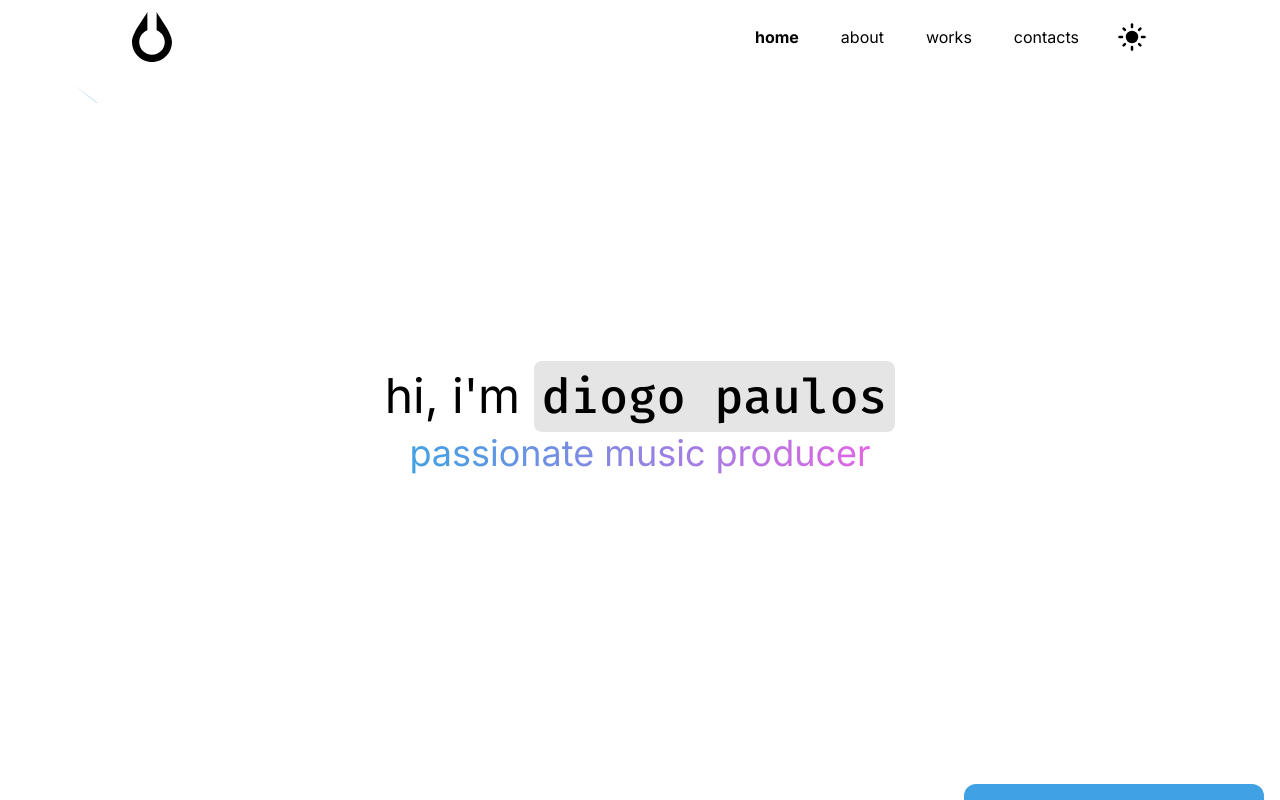
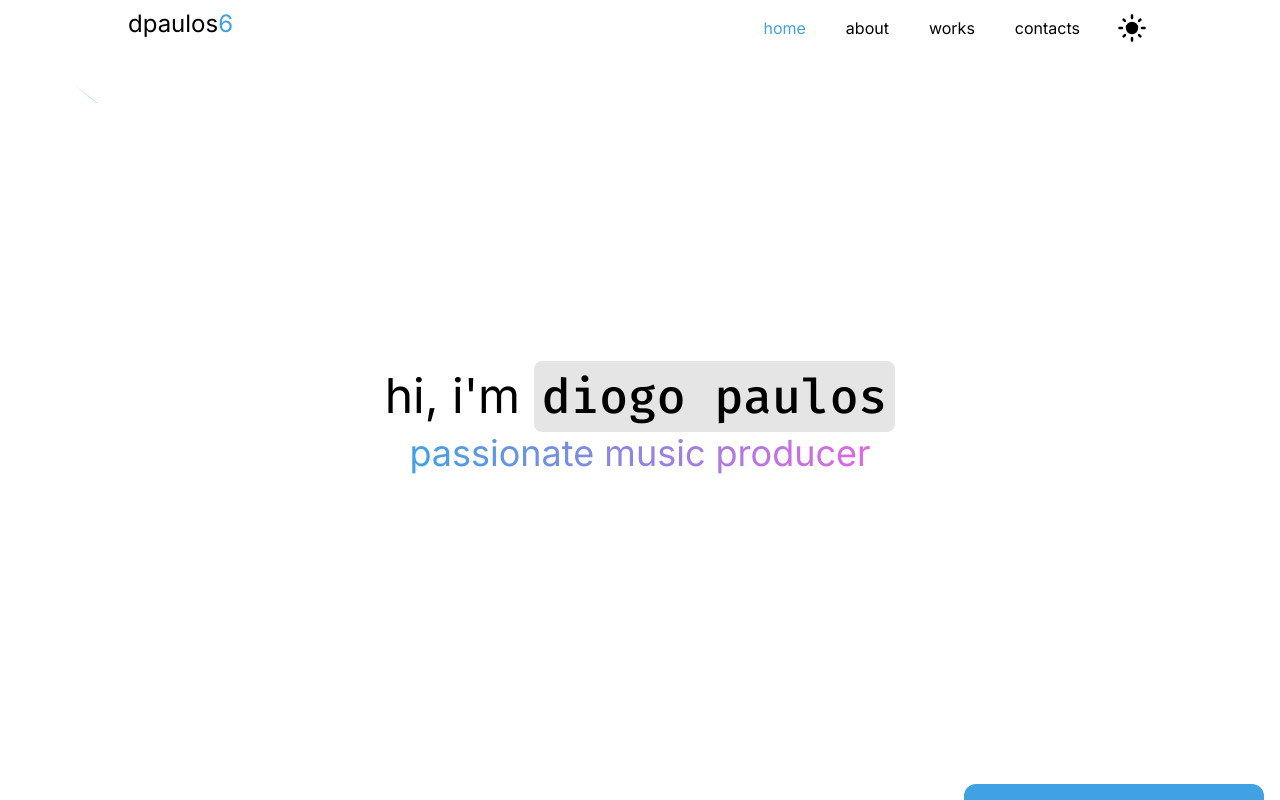
Before and after one commit to dpaulos6/dpaulos6.com, a Next.js app: page / in a window 1280 px wide. Built offline with nearby package versions, Linux system fonts and the light colour scheme.

Commit message:
theme final update

```diff
--- a/src/components/NavLink.tsx
+++ b/src/components/NavLink.tsx
@@ -11,10 +11,12 @@ function NavLink({ href, children }: NavLinkProps) {
   const path = usePathname();
   const isActive = path === href;
 
+  console.log(isActive ? "text-primary" : "text-text")
+
   return (
     <Link
       href={href}
-      className={`flex text-text items-center px-2 h-[40px] rounded-xl border border-transparent hover:bg-hover hover:border-background-border transition-all ${isActive ? "font-bold" : ""}`}
+      className={`flex items-center px-2 hover:text-primary transition-all ${isActive ? "text-primary" : "text-text"}`}
     >
       {children}
     </Link>
--- a/src/components/navbar.tsx
+++ b/src/components/navbar.tsx
@@ -70,8 +70,9 @@ export default function Navbar() {
   return (
     <nav className="fixed top-0 left-0 w-full h-fit flex flex-row justify-between xl:px-[10%] px-8 py-2 z-50 select-none">
       <div>
-        <Link href="/" className="group">
-          <LogoSvg className="w-12 h-fit p-1 fill-text hover:fill-primary transition-colors duration-200" />
+        <Link href="/" className="text-2xl group">
+          <span className="text-text group-hover:text-primary transition duration-300">dpaulos</span>
+          <span className="text-primary group-hover:text-text transition duration-300">6</span>
         </Link>
       </div>
       <div className="flex items-center gap-6 md:gap-6">
@@ -93,29 +94,29 @@ export default function Navbar() {
           </div>
           <div className="hidden md:flex">
             <DropdownMenu>
-              <DropdownMenuTrigger className="flex justify-center items-center w-10 h-10 text-3xl rounded-xl p-1 text-text transition-all ring-0 outline-none border border-transparent hover:bg-hover hover:border-background-border data-[state=open]:bg-hover data-[state=open]:border data-[state=open]:border-background-border">
+              <DropdownMenuTrigger className="flex justify-center items-center w-10 h-10 text-3xl rounded-xl text-text transition-all ring-0 outline-none border border-transparent hover:text-primary data-[state=open]:text-primary">
                 {colorMode !== "light" ? <DarkModeIcon /> : <LightModeIcon />}
               </DropdownMenuTrigger>
               <DropdownMenuContent className="bg-background-menu rounded-lg border-background-border">
                 <DropdownMenuItem
-                  className="hover:!bg-background-hover !text-text text-md rounded-md gap-2 cursor-pointer"
+                  className="hover:!bg-background-hover !text-text text-md rounded-md gap-2 cursor-pointer group"
                   onClick={setLightMode}
                 >
-                  <LightModeIcon />
+                  <LightModeIcon className="group-hover:text-primary transition" />
                   Light
                 </DropdownMenuItem>
                 <DropdownMenuItem
-                  className="hover:!bg-background-hover !text-text text-md rounded-md gap-2 cursor-pointer"
+                  className="hover:!bg-background-hover !text-text text-md rounded-md gap-2 cursor-pointer group"
                   onClick={setDarkMode}
                 >
-                  <DarkModeIcon />
+                  <DarkModeIcon className="group-hover:text-primary transition" />
                   Dark
                 </DropdownMenuItem>
                 <DropdownMenuItem
-                  className="hover:!bg-background-hover !text-text text-md rounded-md gap-2 cursor-pointer"
+                  className="hover:!bg-background-hover !text-text text-md rounded-md gap-2 cursor-pointer group"
                   onClick={setSystemMode}
                 >
-                  <MonitorIcon />
+                  <MonitorIcon className="group-hover:text-primary transition" />
                   System
                 </DropdownMenuItem>
               </DropdownMenuContent>
```
